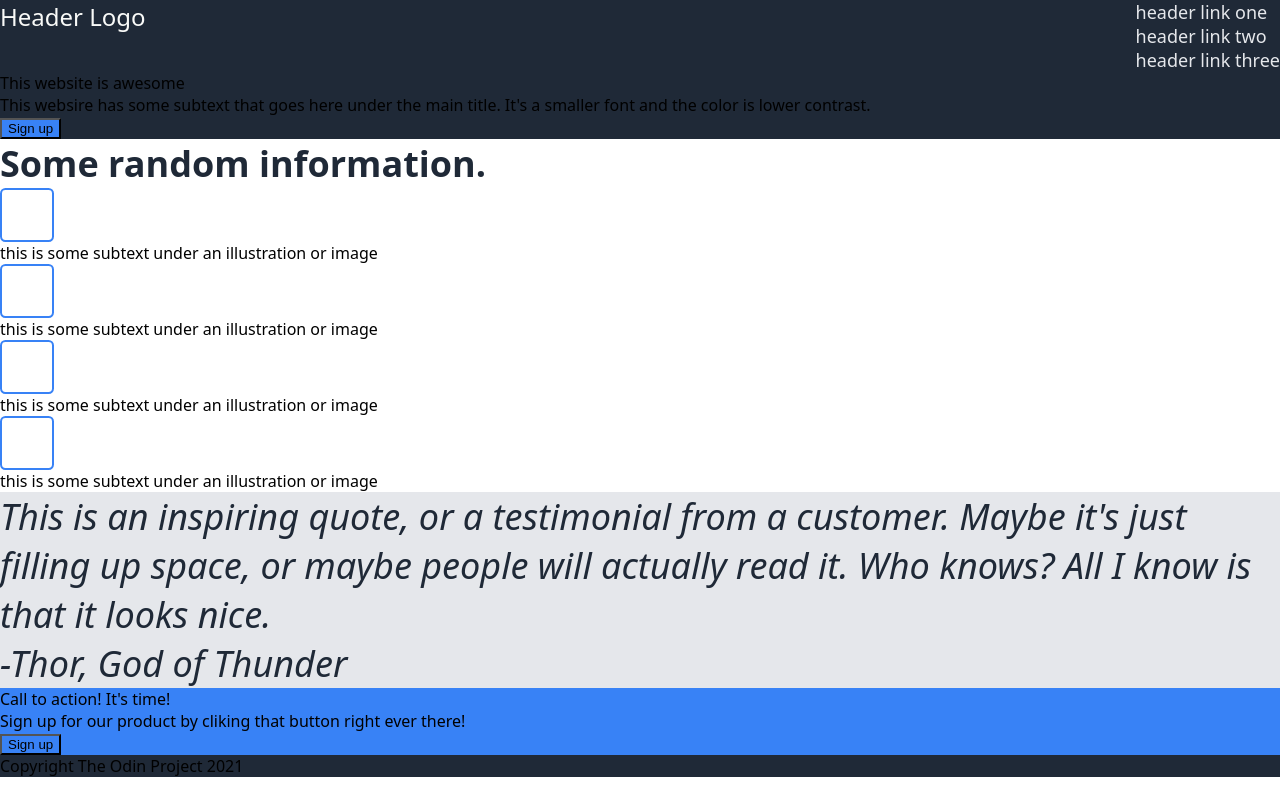
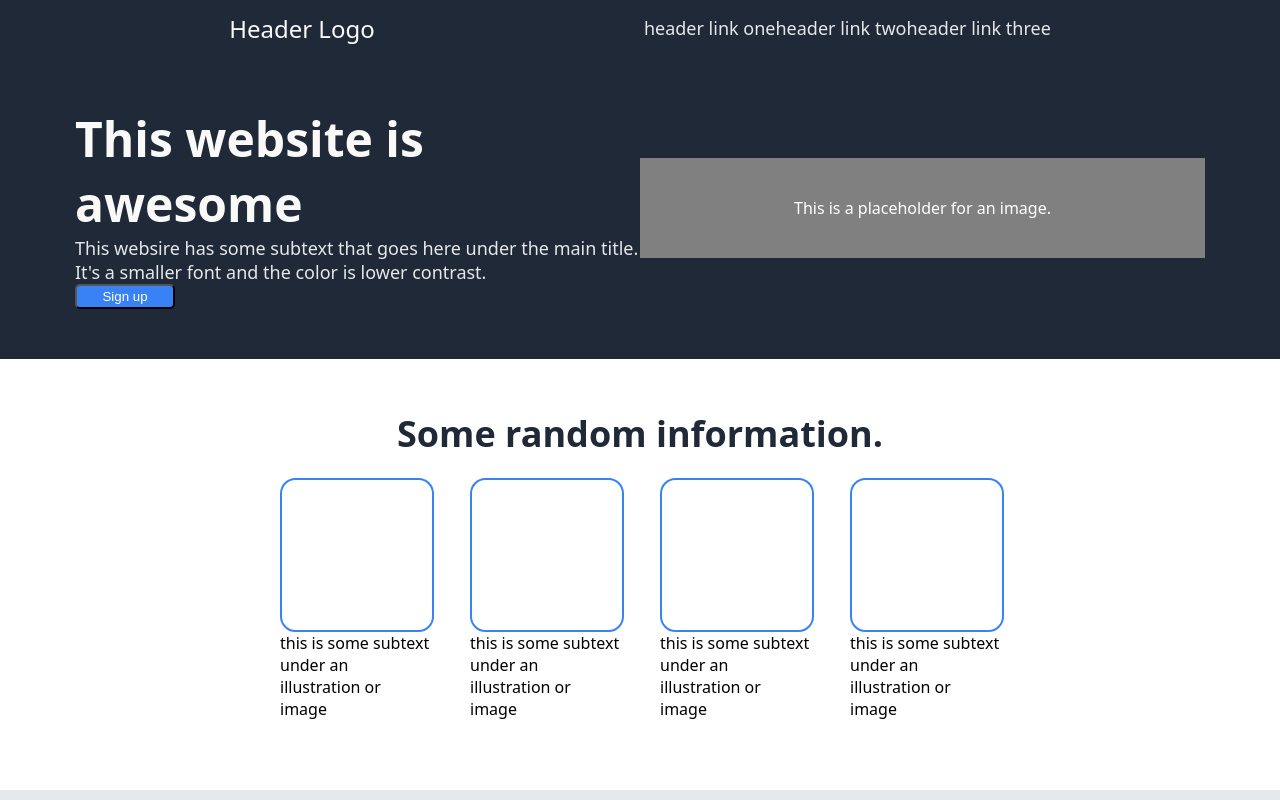
Before and after one commit to MarkLewisII/odin-landing-page, a plain HTML site: page index.html in a window 1280 px wide. Shown: the top 800 px of the page. Drawn offline with Linux system fonts and the light colour scheme.

Commit message:
Add full design

```diff
--- a/index.html
+++ b/index.html
@@ -4,7 +4,7 @@
 		<meta charset="UTF-8" />
 		<meta name="viewport" content="width=device-width, initial-scale=1.0" />
 		<title>Landing Page</title>
-        <link rel="stylesheet" href="style.css">
+		<link rel="stylesheet" href="style.css" />
 	</head>
 	<body>
 		<div class="header">
@@ -18,32 +18,42 @@
 			</div>
 		</div>
 		<div class="banner">
+			<div class="banner_content">
 				<div class="main">This website is awesome</div>
 				<div class="secondary">
 					This websire has some subtext that goes here under the main
 					title. It's a smaller font and the color is lower contrast.
 				</div>
 				<button>Sign up</button>
-			<div class="image"></div>
+			</div>
+			<div class="image">This is a placeholder for an image.</div>
 		</div>
 		<div class="info">
 			<div class="info_title">Some random information.</div>
 			<div class="gallery">
 				<div class="card">
 					<div class="card_image"></div>
-                    <div class="subtext">this is some subtext under an illustration or image</div>
+					<div class="subtext">
+						this is some subtext under an illustration or image
+					</div>
 				</div>
 				<div class="card">
 					<div class="card_image"></div>
-                    <div class="subtext">this is some subtext under an illustration or image</div>
+					<div class="subtext">
+						this is some subtext under an illustration or image
+					</div>
 				</div>
 				<div class="card">
 					<div class="card_image"></div>
-                    <div class="subtext">this is some subtext under an illustration or image</div>
+					<div class="subtext">
+						this is some subtext under an illustration or image
+					</div>
 				</div>
 				<div class="card">
 					<div class="card_image"></div>
-                    <div class="subtext">this is some subtext under an illustration or image</div>
+					<div class="subtext">
+						this is some subtext under an illustration or image
+					</div>
 				</div>
 			</div>
 		</div>
@@ -56,10 +66,17 @@
 			<div class="quote_author">-Thor, God of Thunder</div>
 		</div>
 		<div class="cta">
+			<div class="cta_left">
 				<div class="cta_main">Call to action! It's time!</div>
-            <div class="cta_secondary">Sign up for our product by cliking that button right ever there!</div>
+				<div class="cta_secondary">
+					Sign up for our product by cliking that button right ever
+					there!
+				</div>
+			</div>
+			<div class="cta_right">
 				<button>Sign up</button>
 			</div>
-		<div class="footer">Copyright The Odin Project 2021</div>
+		</div>
+		<div class="footer">Copyright &#169 The Odin Project 2021</div>
 	</body>
 </html>
--- a/style.css
+++ b/style.css
@@ -3,32 +3,51 @@ body {
 
     display: flex;
     flex-direction: column;
+    justify-content: space-between;
     margin: 0;
 }
 
 ul {
     list-style-type: none;
-    margin: 0;
-    padding: 0;
+    display: flex;
+    justify-content: space-between;
 }
 
 a {
-    text-decoration: none;;
+    text-decoration: none;
+    ;
 }
 
-button, .cta {
+button {
+    width: 100px;
+    height: 25px;
+    border-radius: 5px;
+
+    color: white;
+}
+
+button,
+.cta {
     background-color: #3882f6;
 }
 
 .header {
     display: flex;
     flex-direction: row;
-    justify-content: space-between;
+    justify-content: space-evenly;
+    align-items: center;
 }
 
 .logo {
     color: #f9faf8;
     font-size: 24px;
+}
+
+.info {
+    display: flex;
+    flex-direction: column;
+    justify-content: center;
+    align-items: center;
 }
 
 .info_title {
@@ -37,17 +56,63 @@ button, .cta {
     color: #1f2937;
 }
 
-.banner, .header, .footer {
-    background-color: #1F2937;
+.gallery {
+    display: flex;
+    flex-direction: row;
+    /* margin: 10px; */
+    justify-content: space-between;
 }
 
-.banner.main {
+.card {
+    width: 150px;
+    margin: 20px;
+}
+
+.card_image {
+    width: 150px;
+    height: 150px;
+    border: 2px solid #3882f6;
+    border-radius: 10%;
+}
+
+.banner {
+    display: flex;
+    flex: row wrap;
+    align-items: center;
+    justify-content: center;
+}
+
+.banner_content {
+    display: flex;
+    flex-direction: column;
+
+    width: 50%;
+
+}
+
+.banner>.image {
+    width: 50%;
+    height: 100px;
+    background-color: grey;
+    color: white;
+
+    display: flex;
+    align-items: center;
+    justify-content: center;
+}
+
+.main {
     font-size: 48px;
     font-weight: bolder;
     color: #f9faf8;
 }
 
-.banner.secondary, a {
+.secondary {
+    flex-wrap: wrap;
+}
+
+.secondary,
+a {
     font-size: 18px;
     color: #e5e7eb;
 }
@@ -56,13 +121,62 @@ button, .cta {
     background-color: #e5e7eb;
     color: #1f2937;
     font-size: 36px;
-    font-style: italic;
-    font-weight: light;
+
+
+    display: flex;
+    flex-direction: column;
+
+    align-items: center;
 }
 
-.card_image {
-    width: 50px;
-    height: 50px;
-    border: 2px solid #3882f6;
-    border-radius: 10%;
+.quote_text {
+    font-weight: lighter;
+    font-style: italic;
 }
+
+.quote_author {
+    align-self: flex-end;
+    padding-right: 50px;
+}
+
+.cta {
+    color: white;
+    margin: 75px 100px;
+    border-radius: 5px;
+
+    display: flex;
+
+    justify-content: space-between;
+    align-items: center;
+
+}
+
+.cta_left>.cta_main {
+    font-weight: bold;
+}
+
+.cta_right>button {
+    border: 2px white solid;
+    font-weight: bold;
+}
+
+.footer {
+    color: white;
+    display: flex;
+    justify-content: center;
+    align-items: center;
+    padding: 30px
+}
+
+.banner,
+.header,
+.footer {
+    background-color: #1F2937;
+}
+
+.banner,
+.info,
+.quote,
+.cta {
+    padding: 50px 75px;
+}
```
Lines whose indentation alone changed are shown as unchanged.
